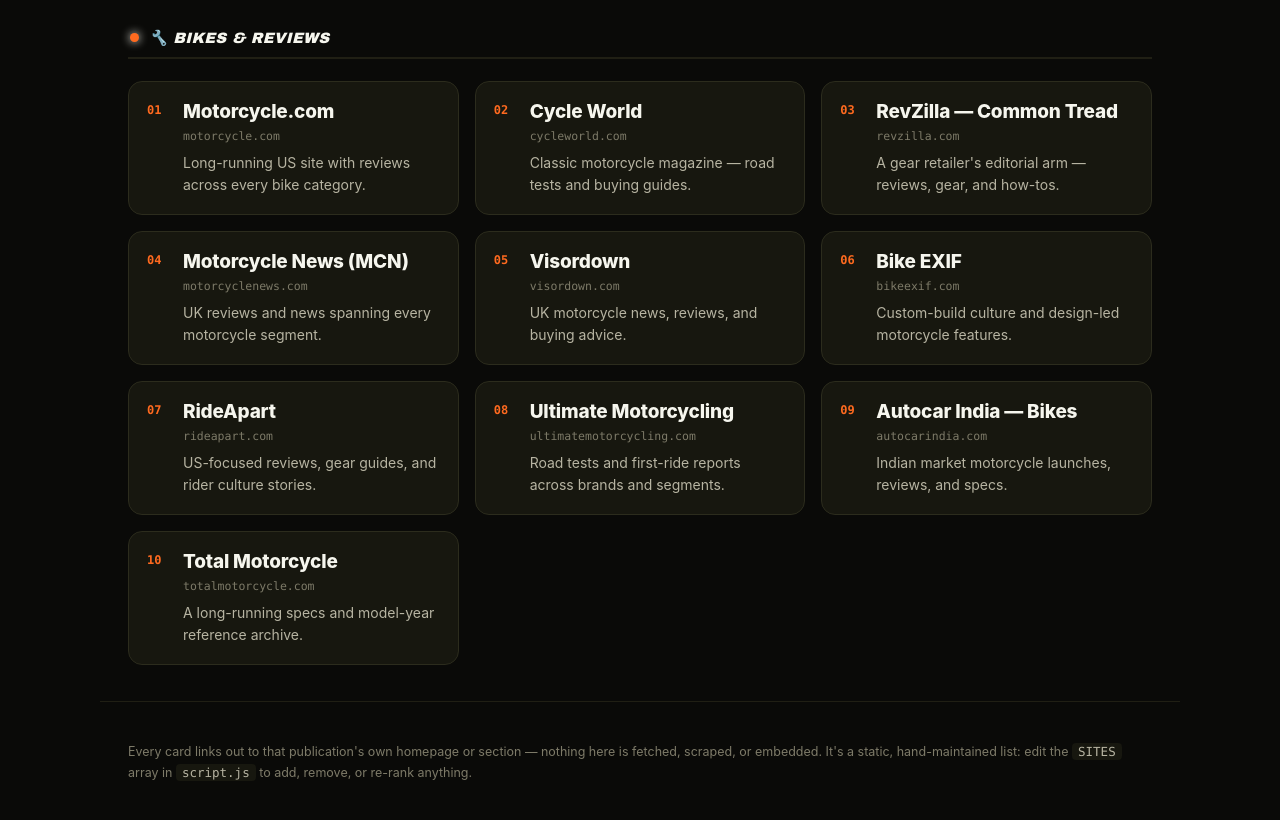
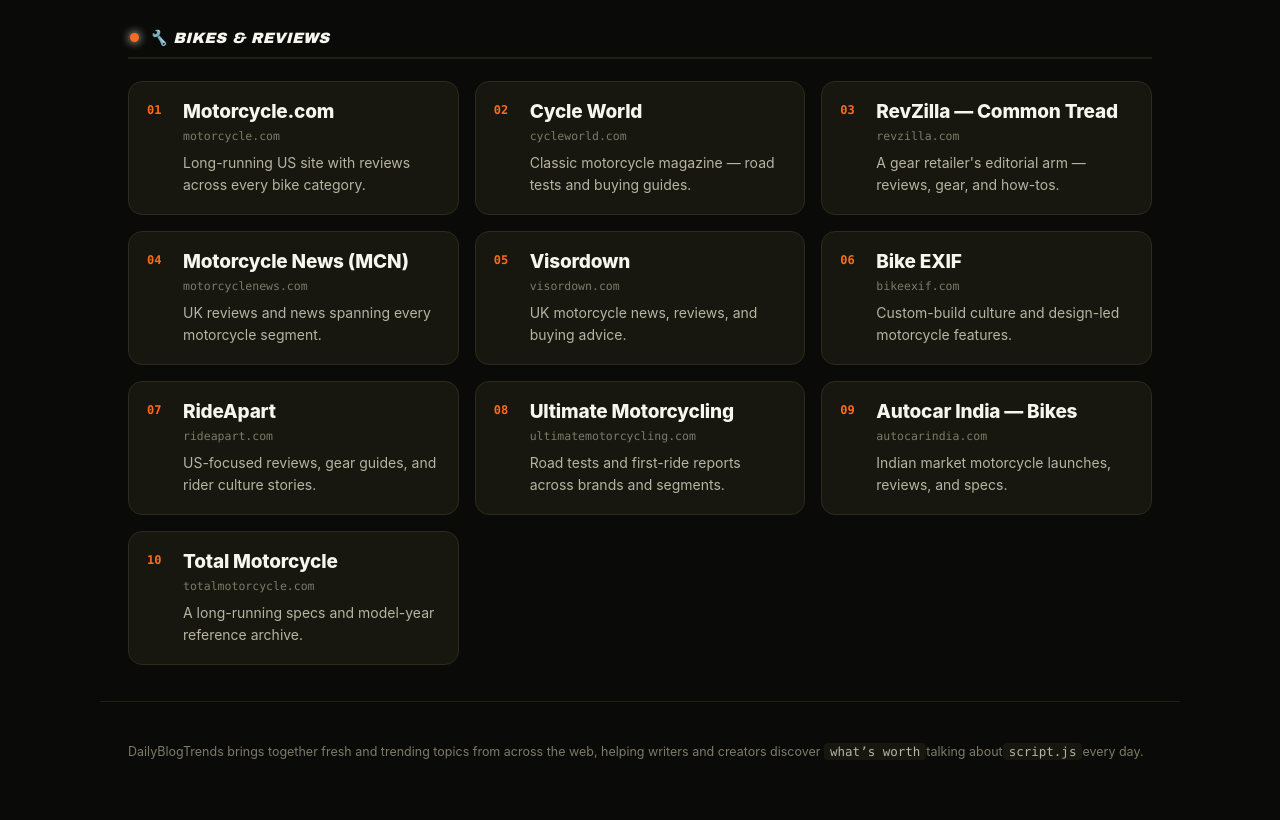
Before and after one commit to Kheloexchange/agentrepository, a plain HTML site: page index.html in a window 1280 px wide. Shown: the part 6119-6939 px from the top of the page. Drawn offline with Linux system fonts and the light colour scheme.

Commit message:
Update index.html

```diff
--- a/index.html
+++ b/index.html
@@ -34,9 +34,8 @@
 
   <footer class="site-footer">
     <p>
-      Every card links out to that publication's own homepage or section &mdash; nothing here is
-      fetched, scraped, or embedded. It's a static, hand-maintained list: edit the
-      <code>SITES</code> array in <code>script.js</code> to add, remove, or re-rank anything.
+      DailyBlogTrends brings together fresh and trending topics from across the web, helping writers and creators discover
+      <code>what’s worth</code>talking about<code>script.js</code>every day.
     </p>
   </footer>
 
```
